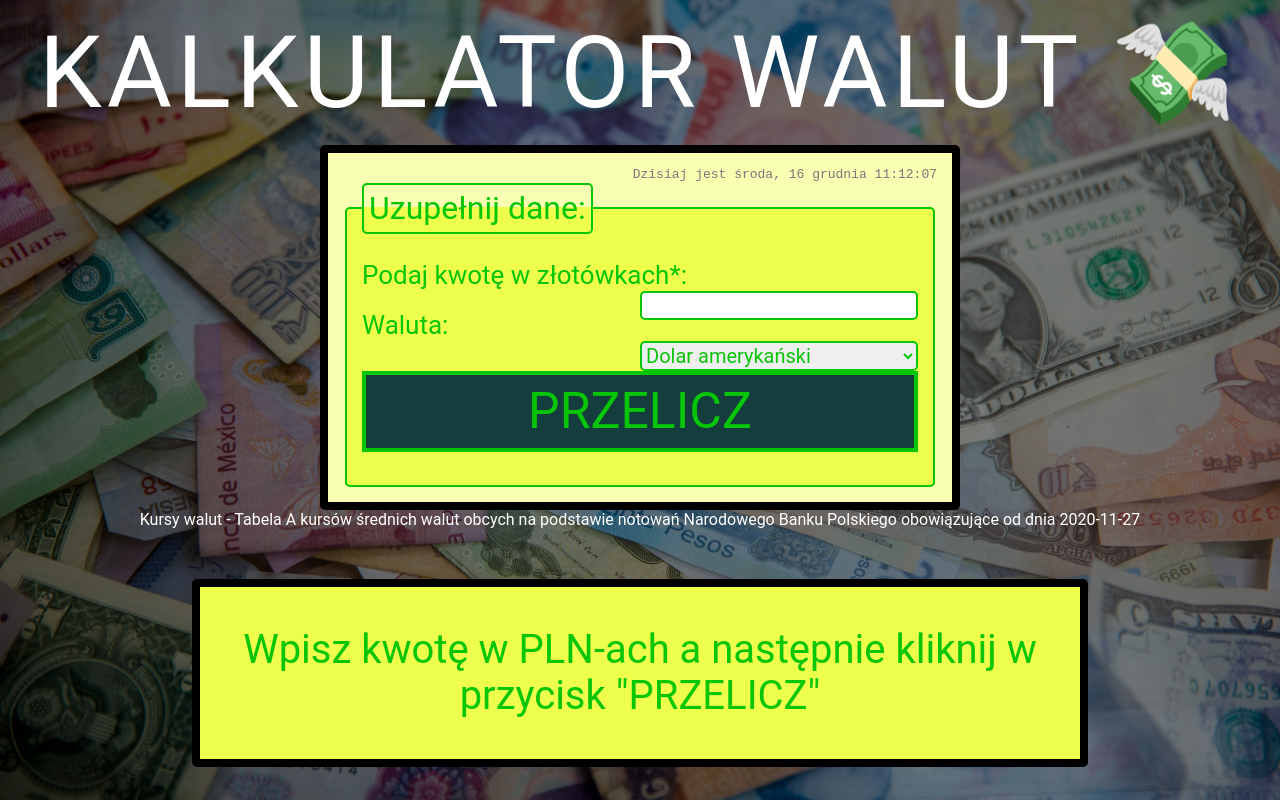
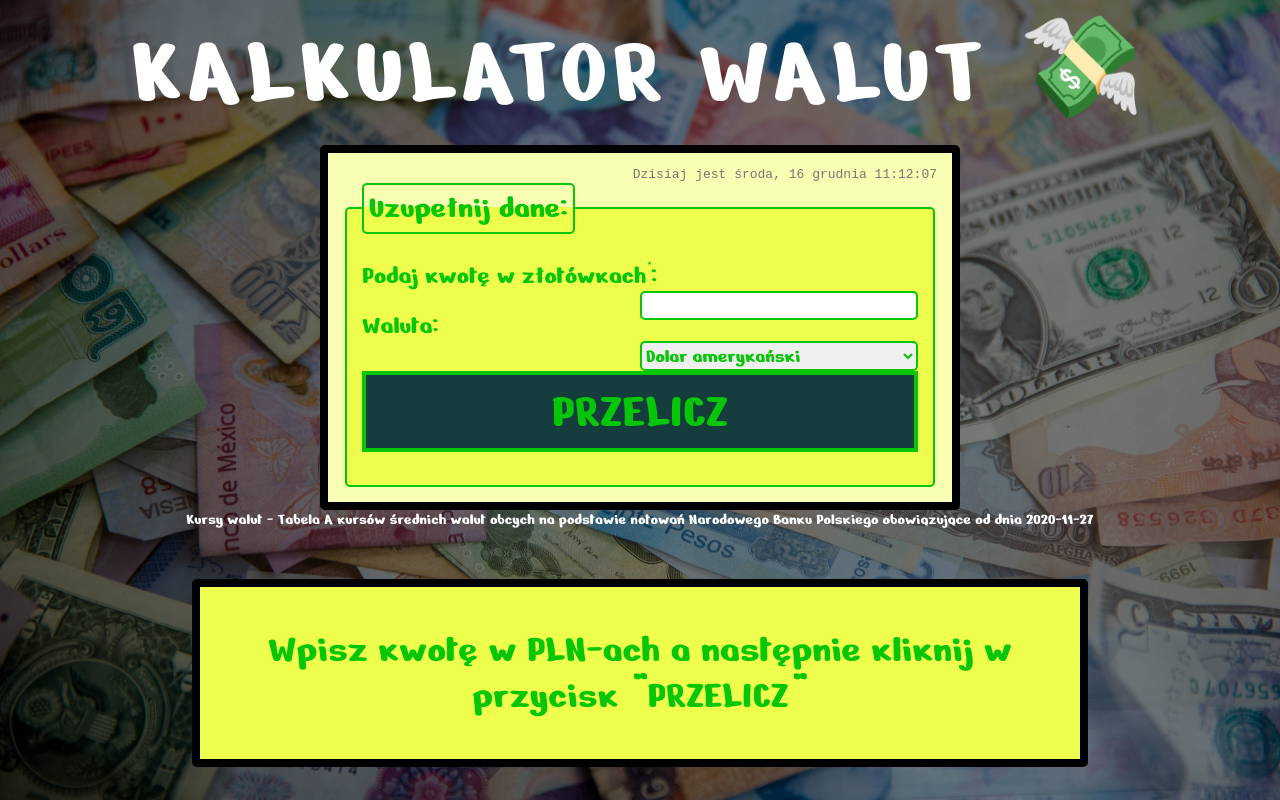
Before and after one commit to sebastianjuszczynski/currency-converter-react, a React (Create React App) app: page / in a window 1280 px wide. Built offline with nearby package versions, Linux system fonts and the light colour scheme.

Commit message:
font-family changed to Nerko one

```diff
--- a/src/GlobalStyle.js
+++ b/src/GlobalStyle.js
@@ -10,7 +10,7 @@ export const GlobalStyle = createGlobalStyle`
     }
 
     body {
-    font-family: 'Roboto', sans-serif;
+    font-family: 'Nerko One', cursive;
     background-color: #eee;
     }
 `;
```
